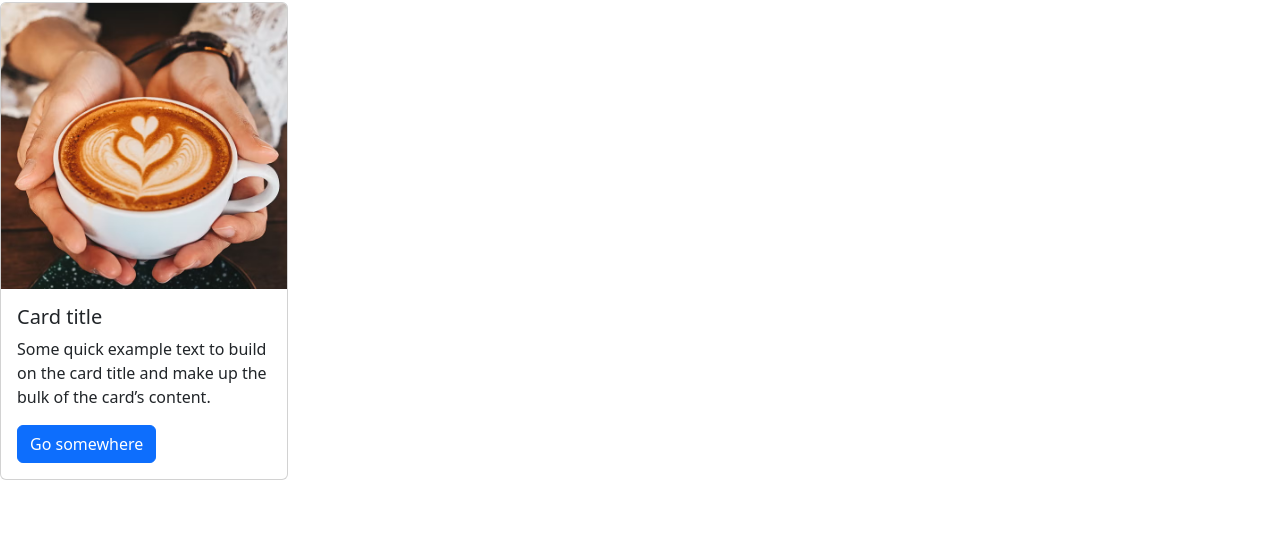
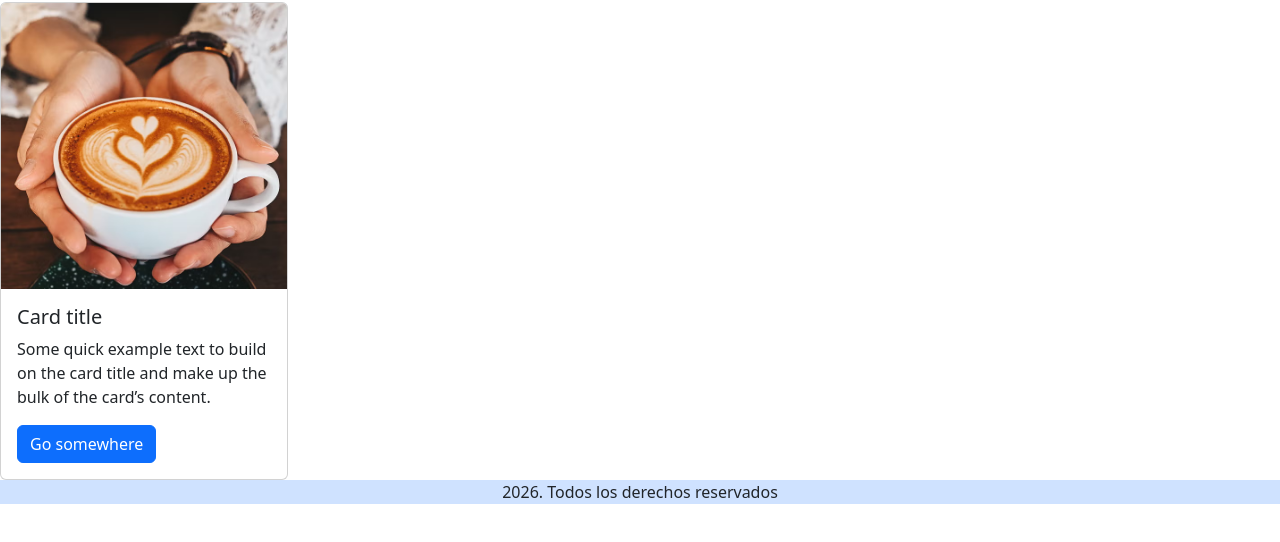
Before and after one commit to desarrollowebunse/Trabajo-Colaborativo, a plain HTML site: page index.html in a window 1280 px wide. Shown: the part 110-652 px from the top of the page. Drawn offline with nearby package versions, Linux system fonts and the light colour scheme.

Commit message:
Footer agregado

```diff
--- a/index.html
+++ b/index.html
@@ -67,5 +67,7 @@
 </div>
     </section>
 </body>
-
+<footer class="text-center bg-primary-subtle">
+    <p>2026. Todos los derechos reservados</p>
+</footer>
 </html>
```
